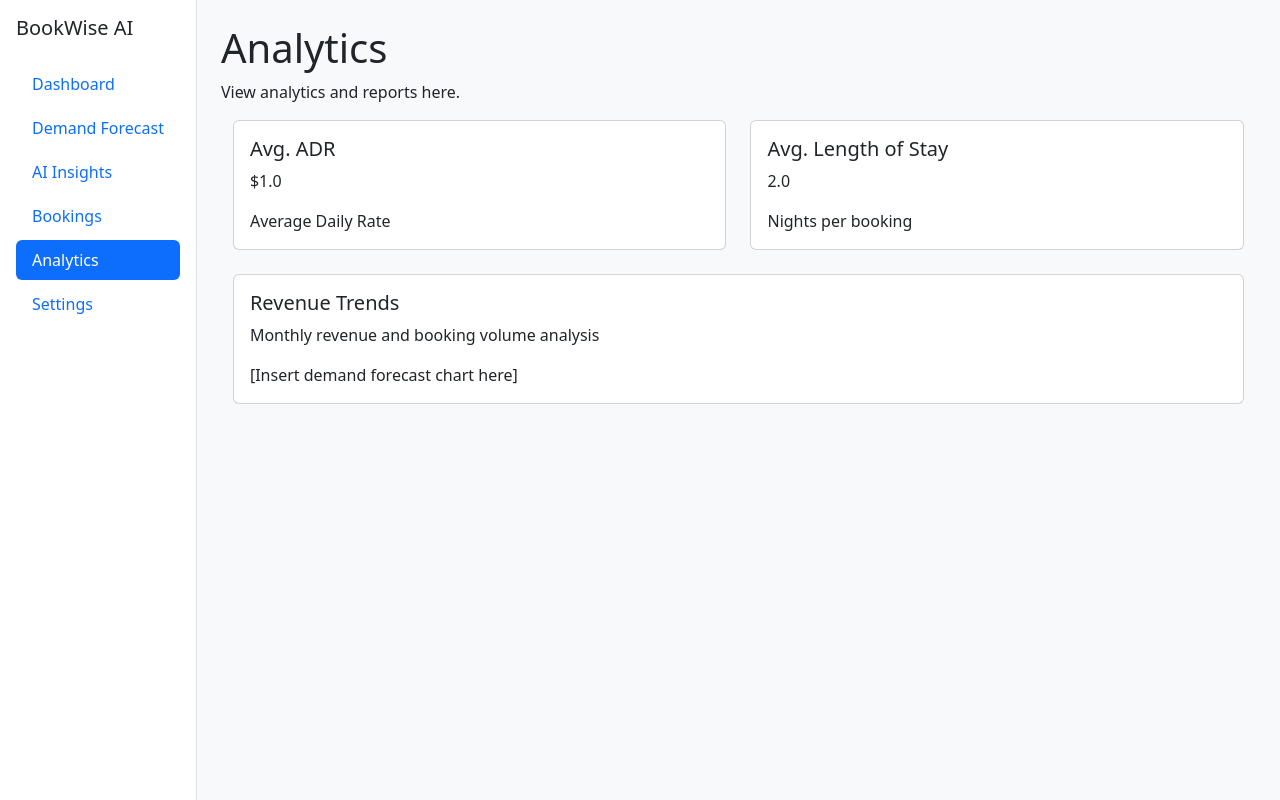
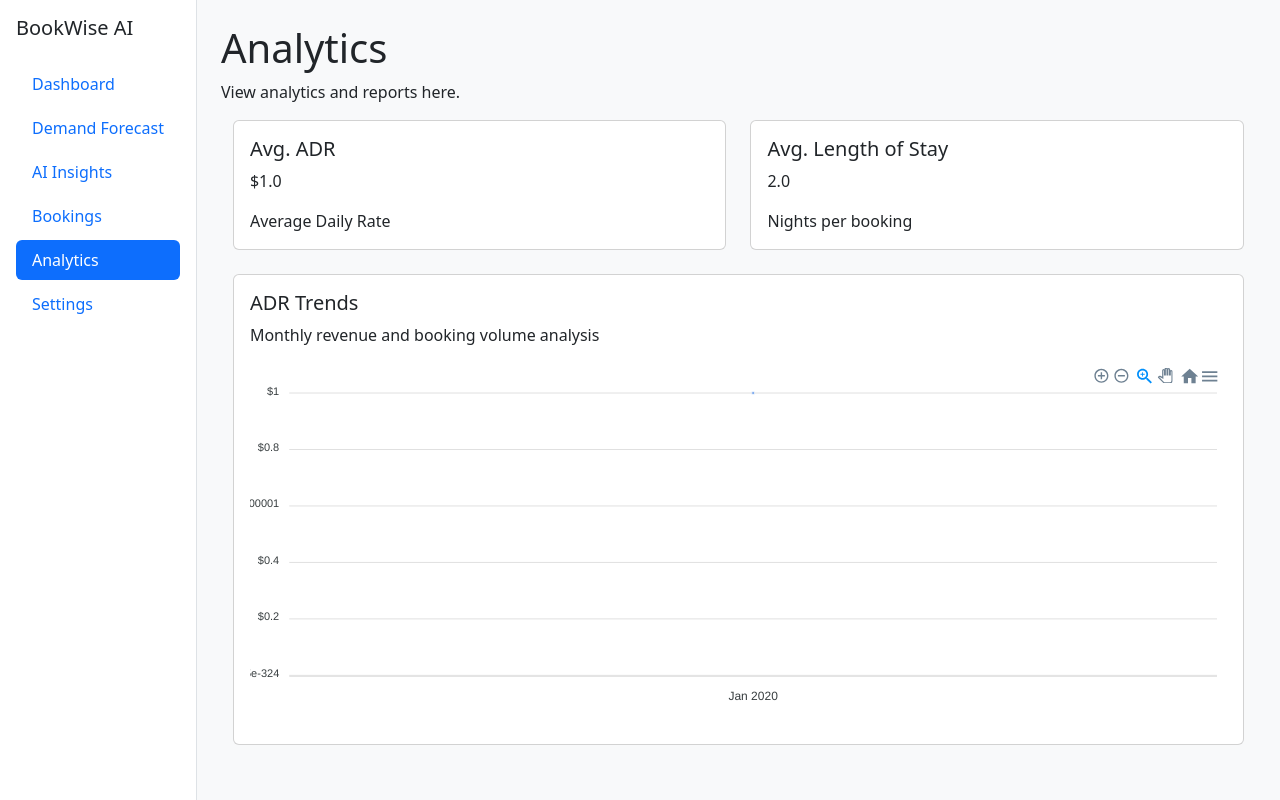
Before and after one commit to Szymqn/HotelBookingDemandApp, a Django app: page /analytics/ in a window 1280 px wide. Run offline with Django 5.2, Linux system fonts and the light colour scheme; tables that the repository leaves empty hold one stand-in row (values such as "Sample post"); some libraries are stand-ins or nearby versions.

Commit message:
feat: add ADR Thrends chart

```diff
--- a/analytics/views.py
+++ b/analytics/views.py
@@ -1,4 +1,7 @@
-from django.db.models import Avg, F
+import calendar
+import json
+
+from django.db.models import Avg, F, Count
 from django.shortcuts import render
 
 from bookings.models import Booking
@@ -12,11 +15,25 @@
         total_nights=F('stays_in_weekend_nights') + F('stays_in_week_nights')
     ).aggregate(avg_total_nights=Avg('total_nights'))['avg_total_nights']
 
-    return render(
-        request,
-        "analytics/index.html",
-        {
-            'avg_adr': round(avg_adr, 2),
-            'avg_room_occupy': round(avg_room_occupy, 2),
-        }
-    )
+    raw = (Booking.objects
+           .values('arrival_date_year', 'arrival_date_month_number')
+           .annotate(bookings=Count('id'), m_avg_adr=Avg('adr'))
+           .order_by('arrival_date_year', 'arrival_date_month_number'))
+
+    labels, bookings_data, adr_data = [], [], []
+    for r in raw:
+        if r['bookings'] <= 0:
+            continue
+        m_abbr = calendar.month_abbr[r['arrival_date_month_number']]
+        labels.append(f"{m_abbr} {r['arrival_date_year']}")
+        bookings_data.append(r['bookings'])
+        adr_data.append(round(r['m_avg_adr'] or 0, 2))
+
+    context = {
+        'avg_adr': round(avg_adr or 0, 2),
+        'avg_room_occupy': round(avg_room_occupy or 0, 2),
+        'chart_label_json': json.dumps(labels),
+        'chart_data_json': json.dumps(bookings_data),
+        'chart_adr_json': json.dumps(adr_data),
+    }
+    return render(request, "analytics/index.html", context)
--- a/templates/analytics/index.html
+++ b/templates/analytics/index.html
@@ -1,4 +1,5 @@
 {% extends 'base.html' %}
+{% load static %}
 
 {% block title %}Analytics{% endblock %}
 
@@ -30,12 +31,45 @@
             <div class="col">
                 <div class="card">
                     <div class="card-body">
-                        <h5 class="card-title">Revenue Trends</h5>
+                        <h5 class="card-title">ADR Trends</h5>
                         <p class="card-text">Monthly revenue and booking volume analysis</p>
-                        <p class="card-text">[Insert demand forecast chart here]</p>
+                        <div id="adrTrendChart"></div>
                     </div>
                 </div>
             </div>
         </div>
     </div>
+<script>
+    const labels = {{ chart_label_json|safe }};
+    const adrSeries = {{ chart_adr_json|safe }};
+
+    new ApexCharts(document.querySelector("#adrTrendChart"), {
+        chart: {
+            type: 'area',
+            height: 350,
+            toolbar: {
+                show: true
+            }
+        },
+        series: [{ name: 'Avg ADR', data: adrSeries }],
+        xaxis: {
+            categories: labels,
+            tickAmount: Math.min(labels.length, 12),
+            labels: {
+                rotate: -45,
+                trim: true
+            }
+        },
+        dataLabels: { enabled: false },
+        stroke: { curve: 'smooth', width: 3 },
+        fill: {
+            type: 'gradient',
+            gradient: { shadeIntensity: 1, opacityFrom: 0.45, opacityTo: 0, stops: [0, 100] }
+        },
+        tooltip: {
+            y: { formatter: v => '$' + v.toFixed(2) } },
+        yaxis: { labels: { formatter: v => '$' + v } },
+        colors: ['#0066ff']
+    }).render();
+</script>
 {% endblock %}
```
